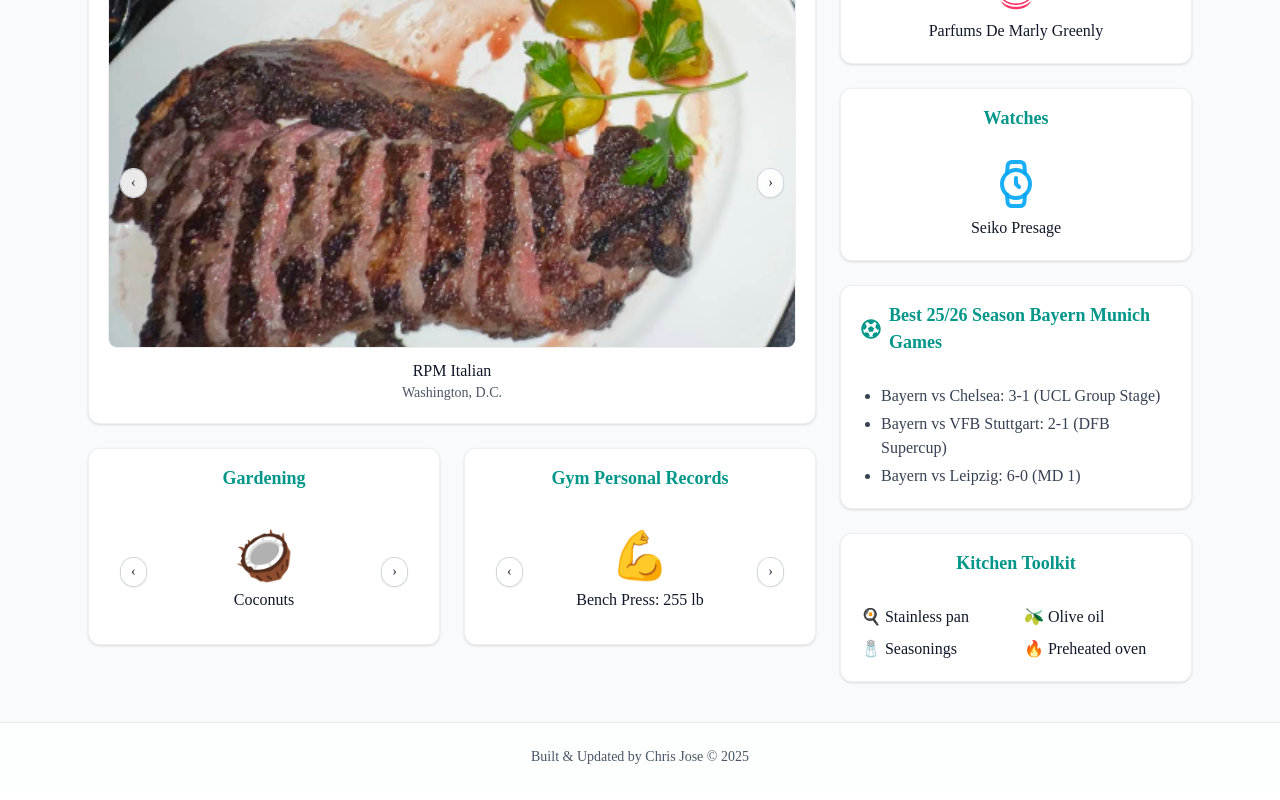
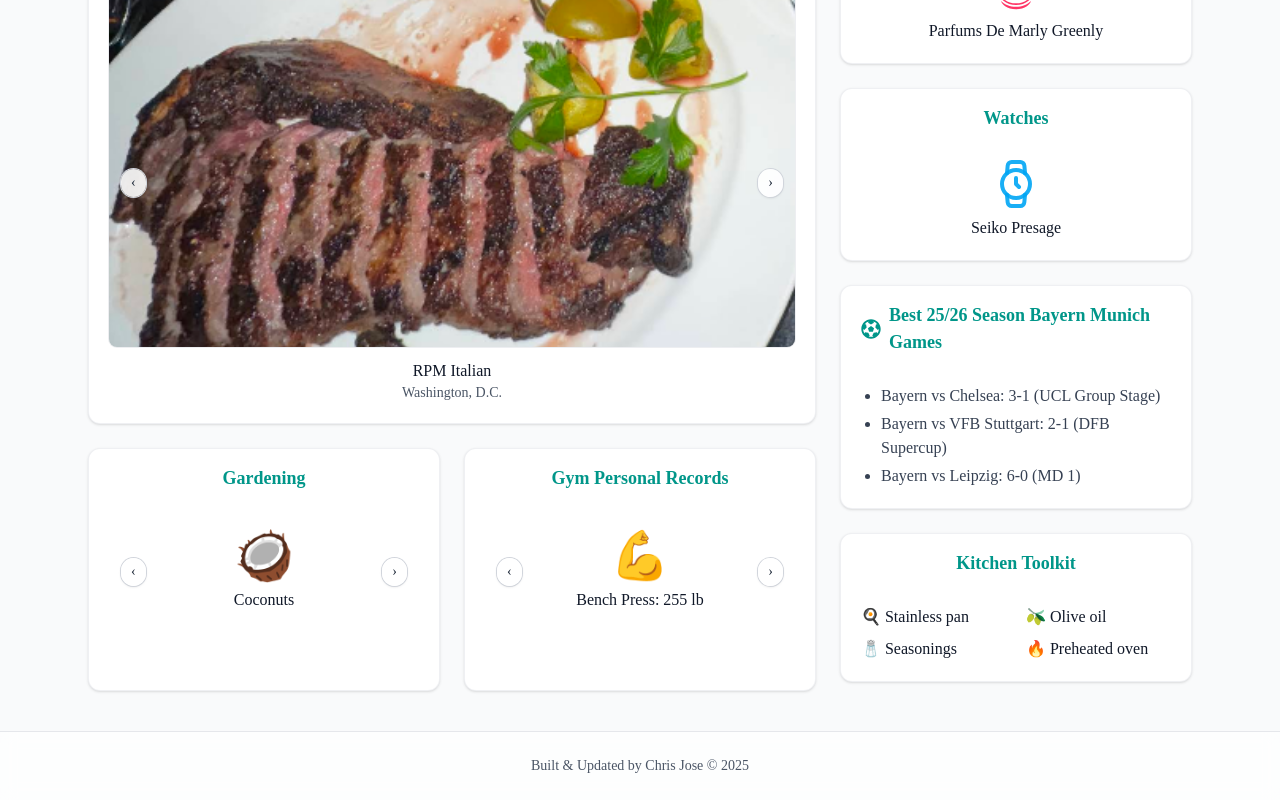
Before and after one commit to Chris-D-Jose-Castaneda/my-portfolio, a React (Vite) app: page /about in a window 1280 px wide. Shown: the part 543-1343 px from the top of the page. Built offline with nearby package versions, Linux system fonts and the light colour scheme.

Commit message:
About Update

```diff
--- a/src/components/About.jsx
+++ b/src/components/About.jsx
@@ -188,7 +188,7 @@ export default function About() {
 
           {/* Row under Eats — no wasted space */}
           <div className="grid grid-cols-1 sm:grid-cols-2 gap-6">
-            <Card title="Gardening">
+            <Card title="Gardening" className="h-full min-h-[243px]">
               <Carousel
                 items={gardening}
                 renderItem={(g) => (
@@ -270,7 +270,7 @@ export default function About() {
 
           {/* Kitchen Toolkit keeps the column filled (replaces Current Read) */}
           <Card title="Kitchen Toolkit">
-            <ul className="grid grid-cols-2 gap-x-4 gap-y-2 text-gray-900 dark:text-gray-100">
+            <ul className="grid grid-cols-2 gap-x-5 gap-y-2 text-gray-900 dark:text-gray-100">
               {kitchenToolkit.map((line) => (
                 <li key={line}>{line}</li>
               ))}
```
